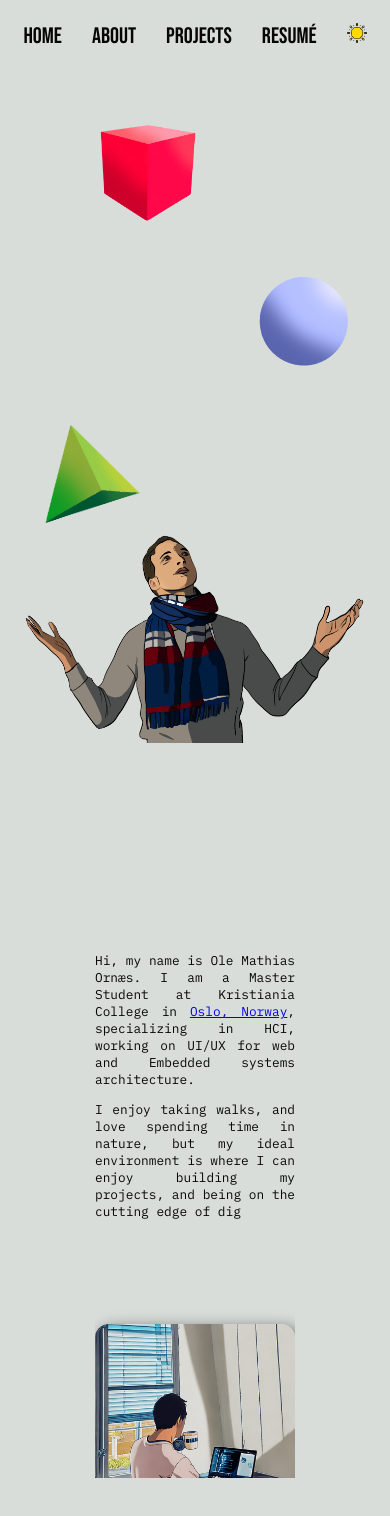
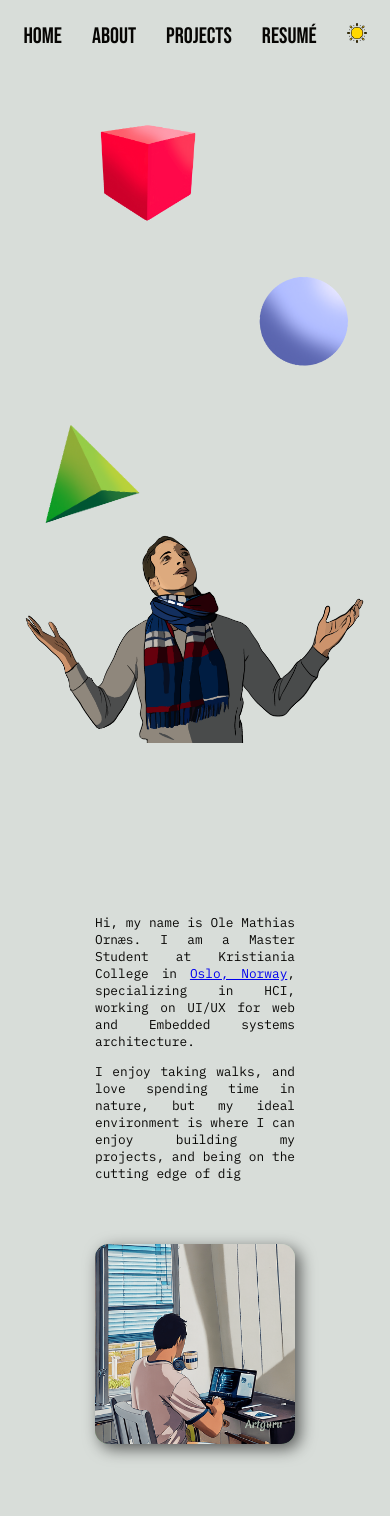
Before and after one commit to ole-mor/portfolio-app-2, a React (Create React App) app: page / in a window 390 px wide. Shown: the top 1516 px of the page. Built offline with nearby package versions, Linux system fonts and the light colour scheme.

Commit message:
adjusted relativistically

```diff
--- a/src/App.css
+++ b/src/App.css
@@ -246,6 +246,7 @@ html, body {
   justify-content: flex-start;
   padding: 0px;
   box-sizing: border-box;
+  overflow: hidden;
 }
 
 /* Fonts */
@@ -405,79 +406,89 @@ html, body {
   -webkit-user-select: none;
   -moz-user-select: none;
   -ms-user-select: none;
-  overflow: hidden;
 }
 
 .boxed-text-container {
   width: 300px;
+  height: 200px; /* Keep the fixed height */
   background-color: transparent;
-  overflow-y: auto; /* Allow vertical scrolling */
+  overflow-y: auto; /* Allow vertical scrolling if content overflows */
   color: var(--text-color);
   z-index: 7010;
-  left: 0;
-  height: 300px; /* Set a fixed height */
   overflow: hidden;
 }
 
 .wspic {
   position: relative;
-  width: 300px;
+  width: 300px; /* Keep the fixed width */
   height: auto;
   border-radius: 7%;
   box-shadow:
-    inset 0 -3em 3em rgb(0 200 0 / 30%),
+    inset 0 -3em 3em rgba(0, 200, 0, 0.3),
     0.3em 0.3em 1em rgba(0, 0, 0, 0.6);
   z-index: 7011;
 }
 
-/* Adjustments for mobile view under 450px */
-@media (max-width: 700px) {
+/* Adjustments for mobile view under 700px */
+@media (max-width: 800px) {
   .about-container {
-    flex-direction: column; /* Stack them on top of each other */
-    align-items: center; /* Center align the items */
-    gap: 20px; /* Adjust the gap between them */
-    top: 50%;
-    overflow: hidden;
+    position: relative; /* Change to relative positioning */
+    padding-top: 15%;
+    top: auto;          /* Reset top */
+    left: auto;         /* Reset left */
+    transform: none;    /* Remove transform */
+    flex-direction: column; /* Stack items vertically */
+    align-items: center;    /* Center align the items */
+    gap: 0px;              /* Adjust the gap */
   }
 
   .boxed-text-container,
   .wspic {
-    width: 100%; /* Make them take full width of their container */
+    width: 300px; /* Keep your specified width */
     min-width: 200px;
-    overflow: hidden;
   }
 
   .wspic {
-    margin-bottom: 10px; /* Add some space between them */
+    margin-bottom: 10px; /* Add space between elements */
   }
+
   .boxed-text-container {
-    bottom: 100px;
-    height: 270px;
+    bottom: auto;       /* Reset bottom */
+    height: 200px;      /* Keep your specified height */
     overflow: hidden;
   }
 }
 
+/* Adjustments for mobile view under 450px */
 @media (max-width: 450px) {
   .about-container {
-    flex-direction: column; /* Stack them on top of each other */
-    align-items: center; /* Center align the items */
-    gap: 0px; /* Adjust the gap between them */
-    top: 44%;
+    position: relative; /* Ensure relative positioning */
+    top: auto;          /* Reset top */
+    padding-top: 70px;
+    left: auto;         /* Reset left */
+    transform: none;    /* Remove transform */
+    flex-direction: column; /* Stack items vertically */
+    align-items: center;    /* Center align the items */
+    gap: 0px;              /* Adjust the gap */
   }
 
   .boxed-text-container,
   .wspic {
-    width: 100%; /* Make them take full width of their container */
+    width: 300px; /* Keep your specified width */
     min-width: 200px;
   }
 
   .wspic {
-    top:60px;
+    top: 50px; /* Adjust if necessary */
+    width: 200px
   }
+
   .boxed-text-container {
-    height: 80vw;
+    width: 200px;
+    height: 280px; /* Keep your specified height */
   }
 }
+
 
 .boxed-text-about {
   position: relative;
```
